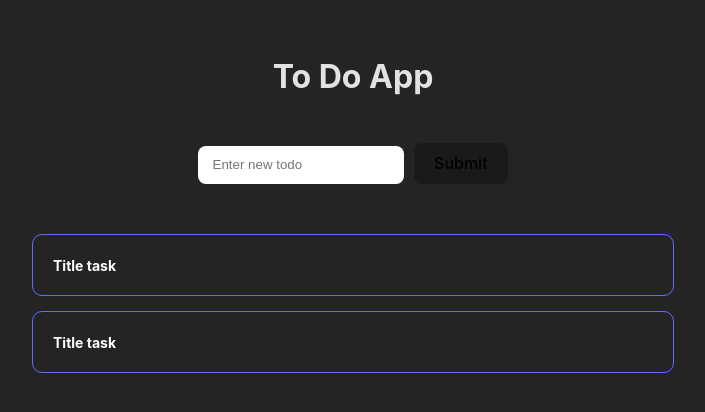
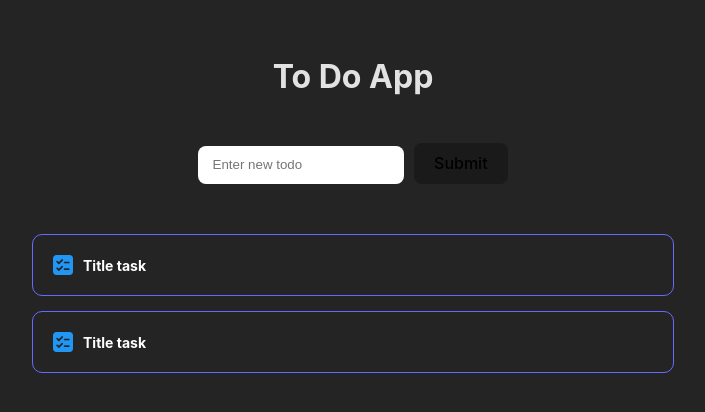
Before and after one commit to ianaomalova/Todo-app, a React (Vite) app: page / in a window 1280 px wide. Shown: the top 412 px of the page, without its empty margins (287-992 px from the left). Built offline with nearby package versions, Linux system fonts and the light colour scheme.

Commit message:
add icon for task

```diff
--- a/src/components/Todos/ToDo/Todo.jsx
+++ b/src/components/Todos/ToDo/Todo.jsx
@@ -3,7 +3,7 @@ import style from './Todo.module.css'
 const Todo = () => {
   return (
     <div className={style.toDoElement}>
-      <img src='' alt=''/>
+      <img src='/src/assets/icons/check.png' alt=''/>
       <h2 className={style.titleTask}>Title task</h2>
     </div>
   )
--- a/src/components/Todos/ToDo/Todo.module.css
+++ b/src/components/Todos/ToDo/Todo.module.css
@@ -8,6 +8,11 @@
     width: 600px;
     border-radius: 10px;
     border: 1px solid #646cff;
+    img {
+        width: 20px;
+        height: 20px;
+        margin-right: 10px;
+    }
 }
 
 .titleTask {
```
Also changed, not shown: src/assets/icons/check.png (added).
